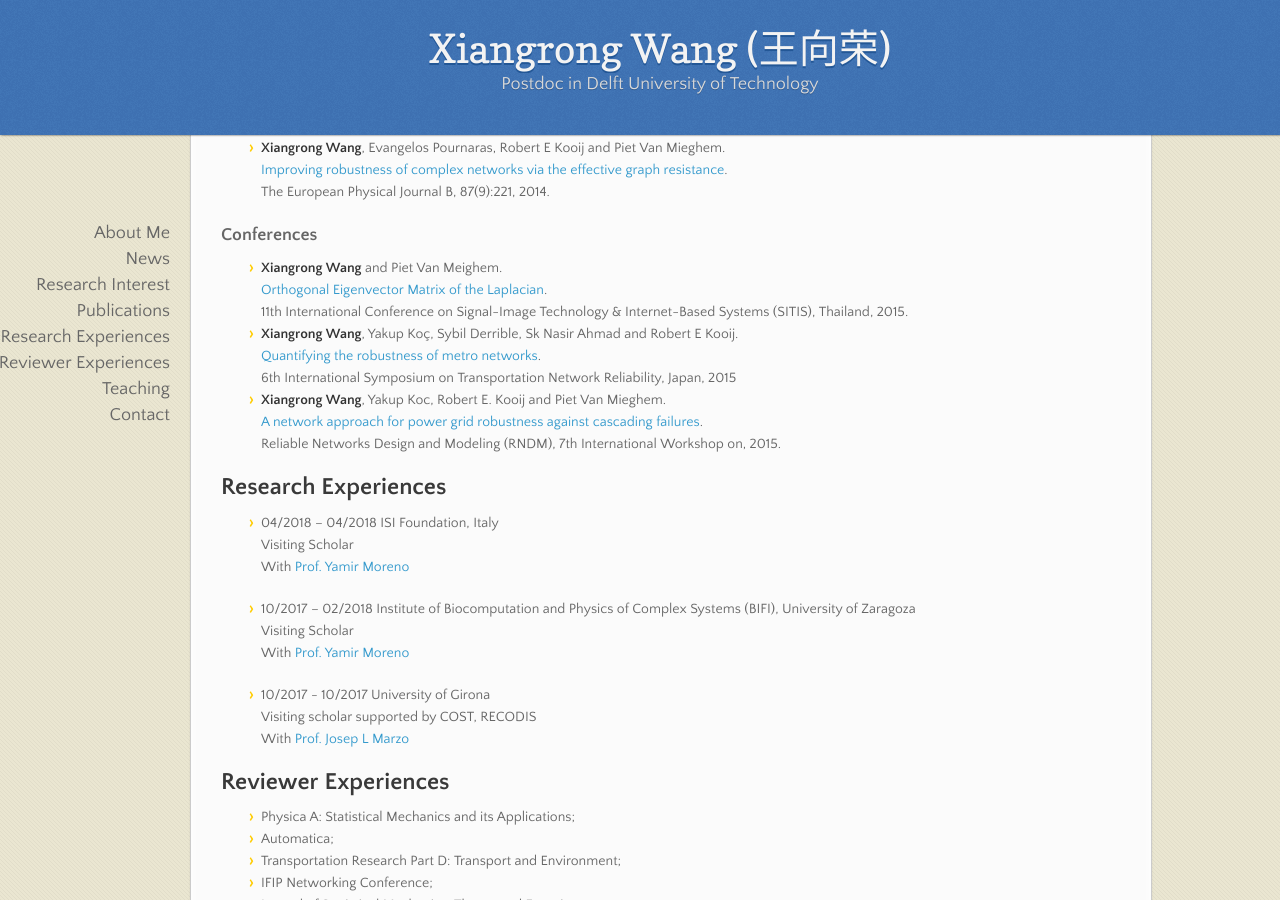
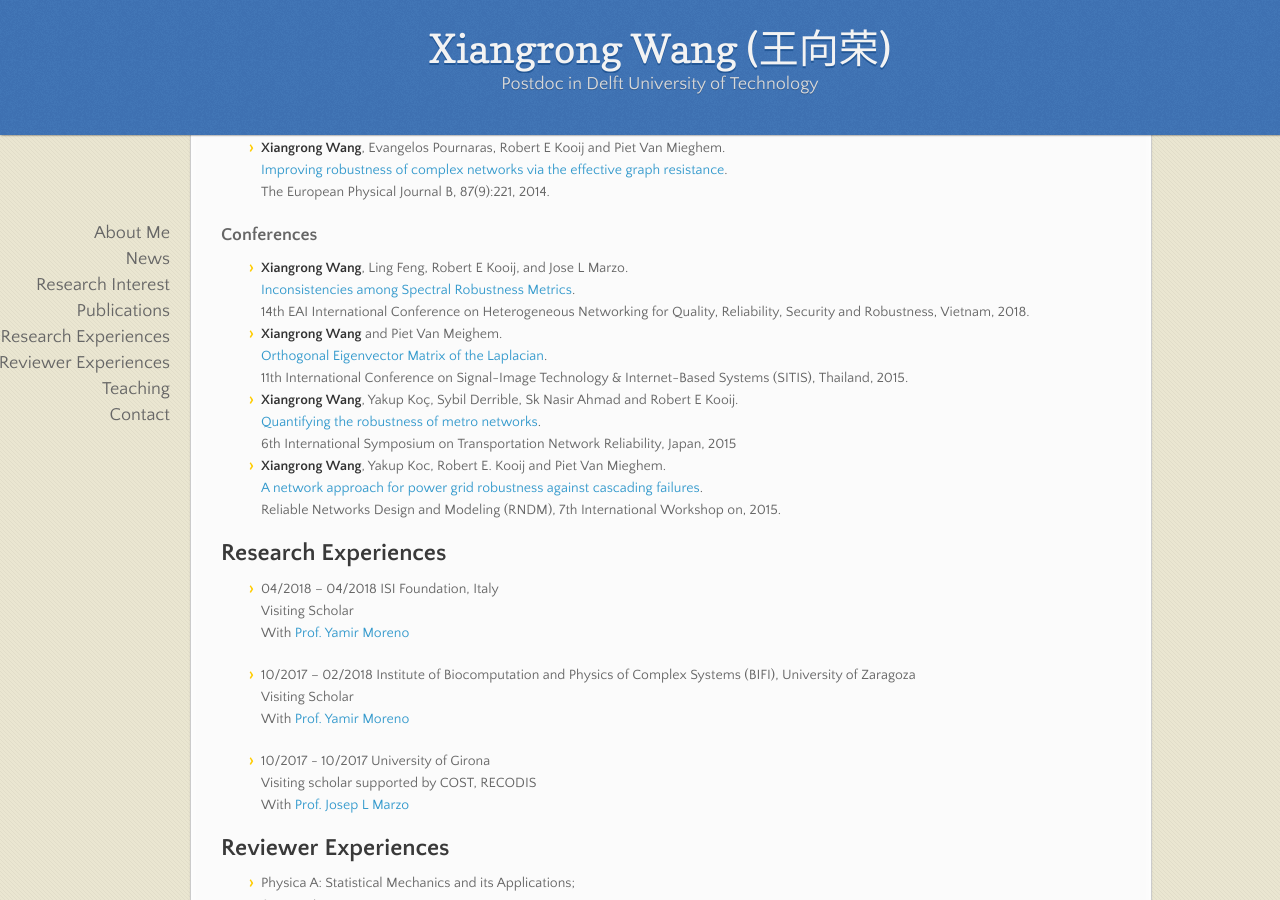
Before and after one commit to xiangrongwang/xiangrongwang.github.io, a Jekyll site: the page built from index.md, in a window 1280 px wide and 900 px high, scrolled down 1243 px. Built offline with Jekyll 4.4.1, drawn with Linux system fonts in a browser that asks for light colours; nearby versions of some CDN libraries; our own code applies the rules of GitHub Pages for plain Markdown files.

Commit message:
Update index.md

```diff
--- a/index.md
+++ b/index.md
@@ -48,6 +48,9 @@ Physica A: Statistical Mechanics and its Applications, 445:343-356, 2016.
 The European Physical Journal B, 87(9):221, 2014.
 
 ### Conferences
+- __Xiangrong Wang__, Ling Feng, Robert E Kooij, and Jose L Marzo.
+[Inconsistencies among Spectral Robustness Metrics](https://www.researchgate.net/publication/329863810_Inconsistencies_among_Spectral_Robustness_Metrics).
+14th EAI International Conference on Heterogeneous Networking for Quality, Reliability, Security and Robustness, Vietnam, 2018.
 - __Xiangrong Wang__ and Piet Van Meighem.
 [Orthogonal Eigenvector Matrix of the Laplacian](https://www.researchgate.net/profile/Xiangrong_Wang2/publication/287201773_Orthogonal_Eigenvector_Matrix_of_the_Laplacian/links/5672d5d708aedbbb3f9f6dc5.pdf).
 11th International Conference on Signal-Image Technology & Internet-Based Systems (SITIS), Thailand, 2015.
```
